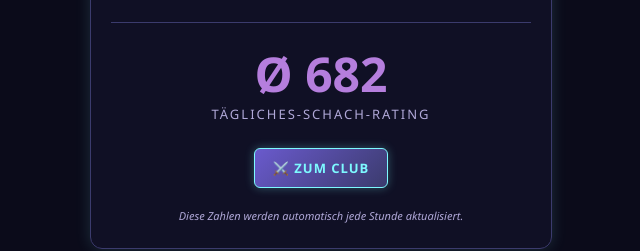
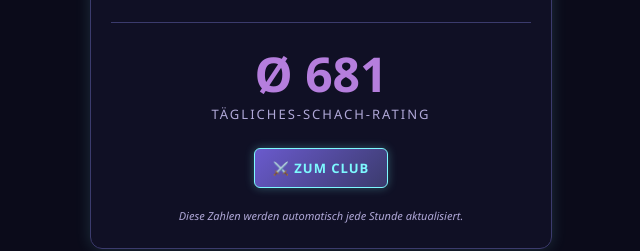
Before and after one commit to SHADOW-KNIGHT34/Club, a plain HTML site: page index.html in a window 1280 px wide. Shown: the part 196-447 px from the top of the page, 319-959 px from the left. Drawn offline with Linux system fonts and the light colour scheme.

Commit message:
Update live stats

```diff
--- a/index.html
+++ b/index.html
@@ -28,7 +28,7 @@
     <h1>&#9876;&#65039; SHADOW KNIGHTS LIVE-STATS &#9876;&#65039;</h1>
     <div class="stat"><div class="zahl">71</div><div class="label">RITTER IM CLUB</div></div>
     <hr class="trenner">
-    <div class="stat violett"><div class="zahl">&#216; 682</div><div class="label">T&Auml;GLICHES-SCHACH-RATING</div></div>
+    <div class="stat violett"><div class="zahl">&#216; 681</div><div class="label">T&Auml;GLICHES-SCHACH-RATING</div></div>
     <a class="button" href="https://www.chess.com/club/shadow-knights34" target="_blank" rel="noopener">&#9876;&#65039; ZUM CLUB</a>
     <div class="fussnote">Diese Zahlen werden automatisch jede Stunde aktualisiert.</div>
   </div>
```
Also changed, not shown: rating.png.
